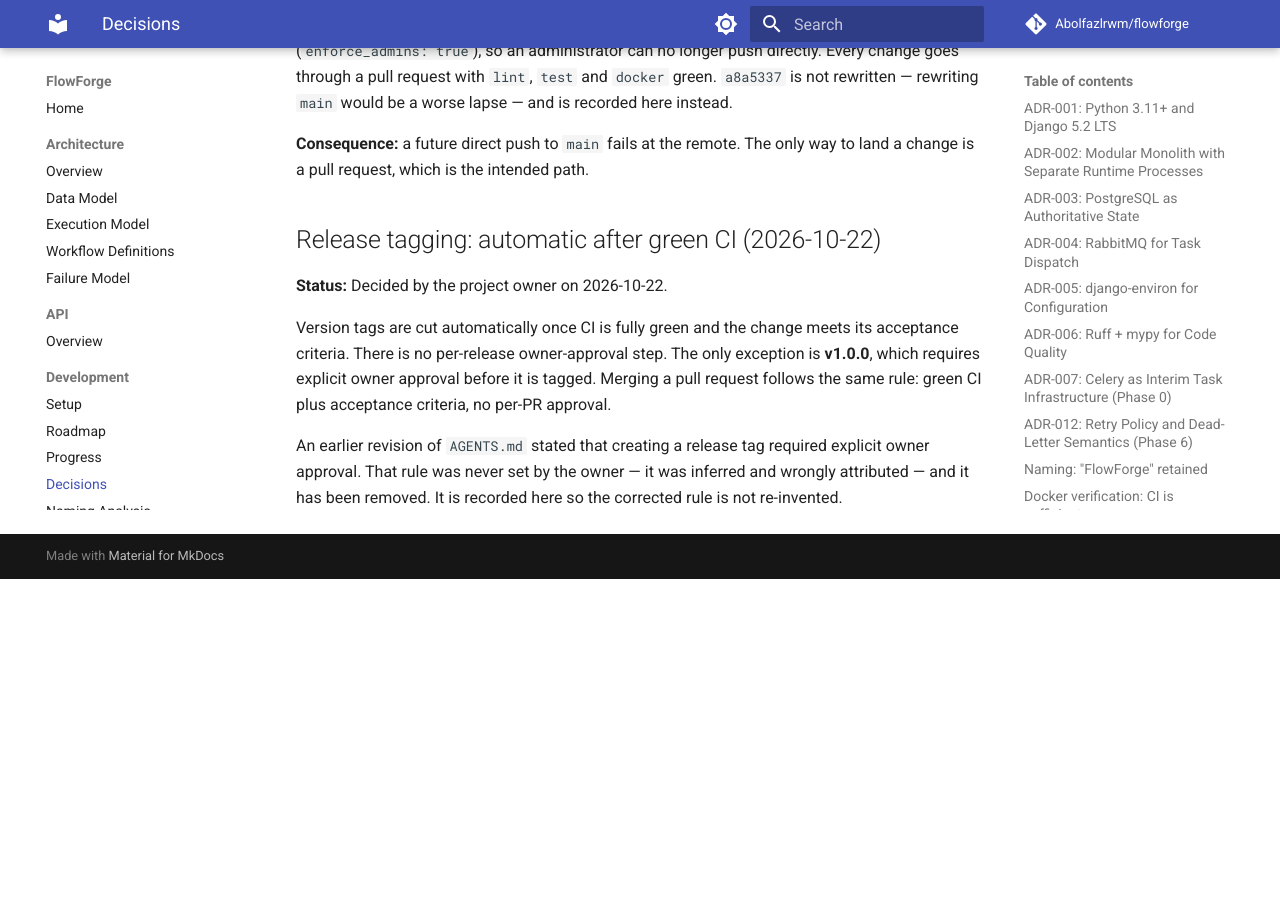
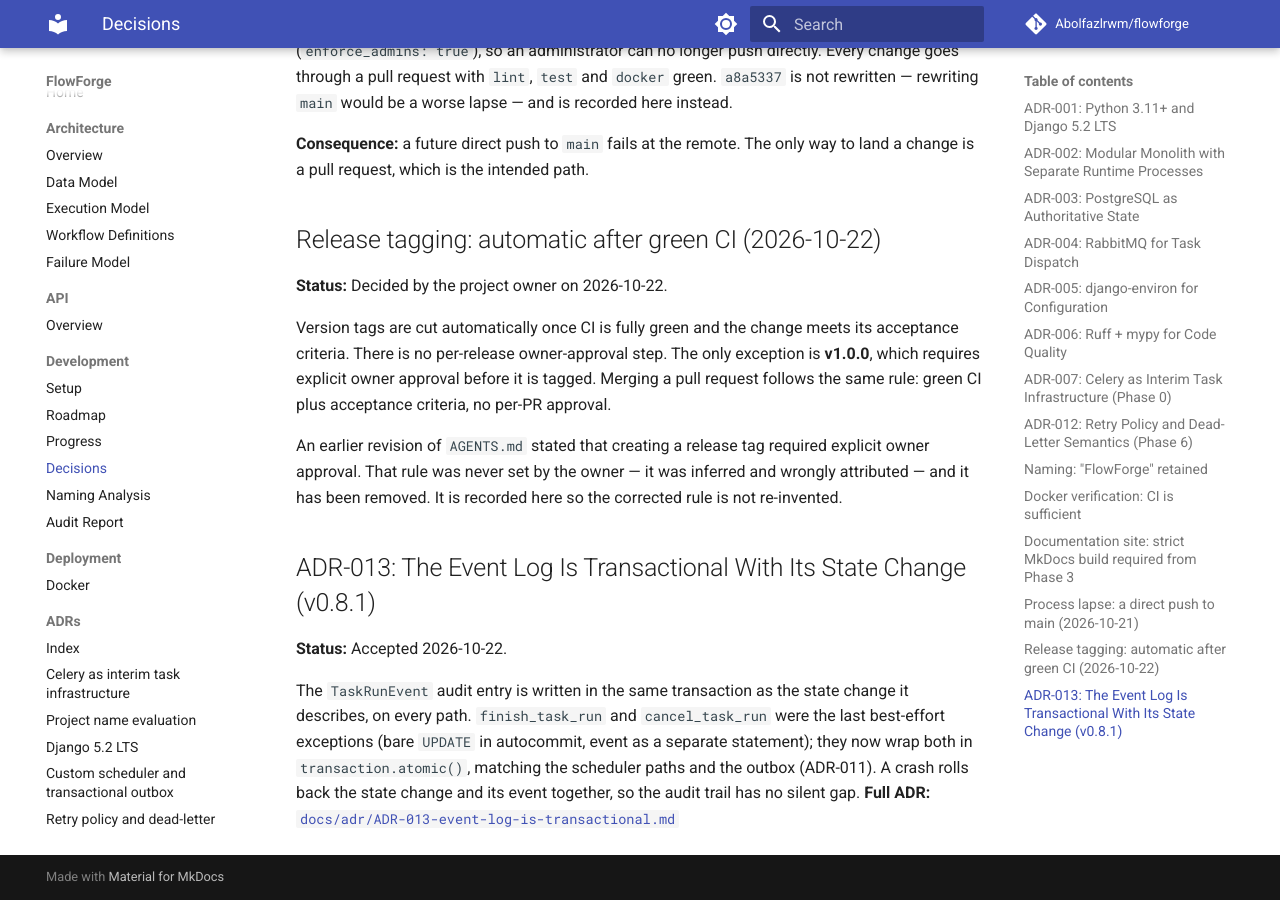
Before and after one commit to Abolfazlrwm/flowforge, an MkDocs documentation site: the page built from docs/development/DECISIONS.md, in a window 1280 px wide and 900 px high, scrolled down 3578 px. Built offline with MkDocs 1.6.1 and Material for MkDocs 9.7.7, drawn with Linux system fonts in a browser that asks for light colours; comment, search, counter and statistics services are not loaded; before the commit the page ends 4157 px from its top, so only the background shows below that.

Commit message:
feat(events): make the event insert transactional with the state change (ADR-013)
finish_task_run and cancel_task_run were the last best-effort paths: a bare
conditional UPDATE in autocommit, then the event as a separate statement, so a
crash between them left a durable state change with no audit entry. Both now wrap
the UPDATE and the event in one transaction.atomic(), matching the scheduler
paths, the reaper and the outbox (ADR-011). A crash rolls back the state change
and its event together.

A regression test forces the event insert to fail and asserts the state change
rolled back with it (it would have stayed moved before this change). ADR-013
records the decision; ADR-012 and ADR-013 are added to the docs nav (ADR-012 was
missing). CHANGELOG gets the 0.8.1 entry.

```diff
--- /dev/null
+++ b/docs/adr/ADR-013-event-log-is-transactional.md
@@ -0,0 +1,55 @@
+# ADR-013: The Event Log Is Transactional With Its State Change
+
+**Date:** 2026-10-22
+**Status:** Accepted
+**Related:** Phase 7 — Advanced Workflows (v0.8.0); the `TaskRunEvent` append-only
+event log; [ADR-011](ADR-011-custom-scheduler-and-transactional-outbox.md) (the
+outbox is already transactional with its state write, for the same reason)
+
+## Context
+
+`TaskRunEvent` records every task-run transition as an append-only audit trail,
+emitted from `core/repositories/transitions.py` beside each conditional `UPDATE`.
+The transition functions are not uniform in how they transact:
+
+- `claim_task_run`, `reclaim_task_run`, `requeue_dead_task_run`,
+  `requeue_failed_task_run`, and every `transition_task_run` call site (the
+  scheduler's `advance_workflow_run`, `schedule_retries`, `promote_due_retries`)
+  already run the state write and the event insert inside one `transaction.atomic()`.
+- `finish_task_run` and `cancel_task_run` perform a bare conditional `UPDATE` in
+  autocommit, then insert the event as a *separate* statement.
+
+That last case is a **best-effort** event: if the process dies between the state
+`UPDATE` committing and the event `INSERT` committing, the state change is durable
+but its event is lost, and the audit trail silently has a gap.
+
+## Decision
+
+Make the event insert part of the **same transaction** as the state change, for
+every path. Concretely, wrap `finish_task_run` and `cancel_task_run` in
+`transaction.atomic()` so their `UPDATE` and event insert commit or roll back
+together; the other paths already do.
+
+The consequence is that an audit trail entry never exists without its state change,
+and a state change never commits without its audit entry. A crash rolls back both.
+
+## Alternatives considered
+
+- **Leave it best-effort and document the gap.** Rejected: the whole value of an
+  audit trail is completeness and ordering, and a gap is indistinguishable from
+  "the transition never happened". The fix is a two-line `atomic()` wrapper, so the
+  cost of closing the gap is negligible.
+- **A separate audit service / different table.** Rejected: over-engineered for a
+  row insert that already sits next to the write it describes.
+
+## Consequences
+
+- `finish_task_run` and `cancel_task_run` now hold their row lock until the
+  transaction commits (the event insert is inside it). This does not change the
+  outcome of the cancel-vs-completion race — the conditional `UPDATE` still decides
+  the single winner, and the loser's write matches zero rows — it only holds the
+  lock a fraction longer. The concurrency tests pin this.
+- The best-effort caveat is removed from the event-log documentation; the
+  remaining durability property is exactly "the event and the state commit
+  together", which is the same guarantee the outbox already gives its dispatch
+  rows (ADR-011).
--- a/docs/development/DECISIONS.md
+++ b/docs/development/DECISIONS.md
@@ -161,3 +161,15 @@ An earlier revision of `AGENTS.md` stated that creating a release tag required
 explicit owner approval. That rule was never set by the owner — it was inferred and
 wrongly attributed — and it has been removed. It is recorded here so the corrected
 rule is not re-invented.
+
+## ADR-013: The Event Log Is Transactional With Its State Change (v0.8.1)
+
+**Status:** Accepted 2026-10-22.
+
+The `TaskRunEvent` audit entry is written in the same transaction as the state
+change it describes, on every path. `finish_task_run` and `cancel_task_run` were
+the last best-effort exceptions (bare `UPDATE` in autocommit, event as a separate
+statement); they now wrap both in `transaction.atomic()`, matching the scheduler
+paths and the outbox (ADR-011). A crash rolls back the state change and its event
+together, so the audit trail has no silent gap.
+**Full ADR:** [`docs/adr/ADR-013-event-log-is-transactional.md`](../adr/ADR-013-event-log-is-transactional.md)
--- a/mkdocs.yml
+++ b/mkdocs.yml
@@ -47,6 +47,8 @@ nav:
       - Project name evaluation: adr/ADR-009-project-name-evaluation.md
       - Django 5.2 LTS: adr/ADR-010-django-5-2-lts.md
       - Custom scheduler and transactional outbox: adr/ADR-011-custom-scheduler-and-transactional-outbox.md
+      - Retry policy and dead-letter semantics: adr/ADR-012-retry-policy-and-dead-letter-semantics.md
+      - The event log is transactional: adr/ADR-013-event-log-is-transactional.md
 
 plugins:
   - search
```
Also changed, not shown: CHANGELOG.md (+24 -0 lines), 2 other files.
